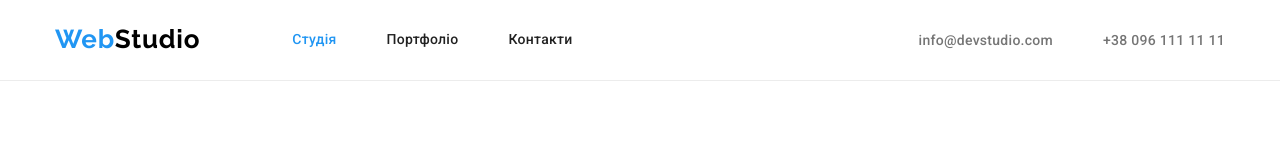
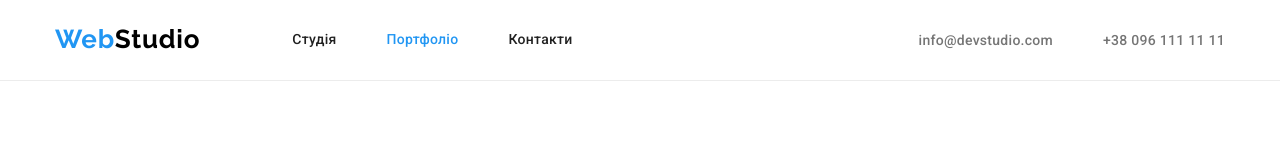
Before and after one commit to Fininna/goit-markup-hw-03, a plain HTML site: page portfolio.html in a window 1280 px wide. Shown: the top 160 px of the page. Drawn offline with nearby package versions, Linux system fonts and the light colour scheme.

Commit message:
6th commit master

```diff
--- a/portfolio.html
+++ b/portfolio.html
@@ -24,10 +24,10 @@
             <nav class="navigation"><a class="logo links" lang="en" href=""><span>Web</span><span
                         class="logo-black">Studio</span></a>
                 <ul class="list nav-list">
-                    <li class="list nav-list-itm"><a class="links menu-list-itm active-page"
+                    <li class="list nav-list-itm"><a class="links menu-list-itm"
                             href="./index.html">Студія</a>
                     </li>
-                    <li class="list nav-list-itm"><a class="links menu-list-itm" href="./portfolio.html">Портфоліо</a>
+                    <li class="list nav-list-itm"><a class="links menu-list-itm active-page" href="./portfolio.html">Портфоліо</a>
                     </li>
                     <li class="list nav-list-itm"><a class="links menu-list-itm" href="">Контакти</a>
                     </li>
```
